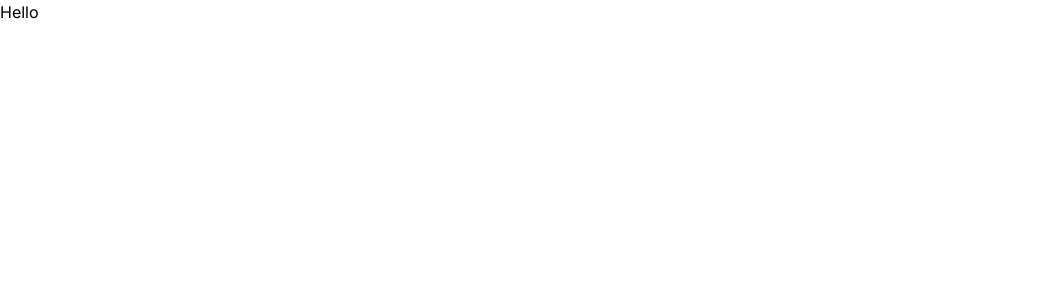
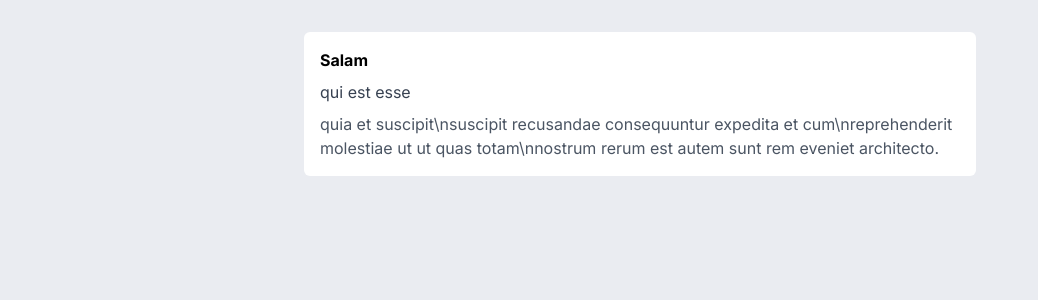
Before and after one commit to md-sabrim-faraz/timeline, a Next.js app: page / in a window 1280 px wide. Shown: the top 300 px of the page, without its empty margins (0-1038 px from the left). Built offline with nearby package versions, Linux system fonts and the light colour scheme.

Commit message:
- working on design

```diff
--- /dev/null
+++ b/app/components/HomePage.tsx
@@ -0,0 +1,14 @@
+import React from "react";
+import Posts from "./Posts";
+
+export default function HomePage() {
+  return (
+    <>
+      <section className="min-w-screen min-h-screen bg-lightGray py-8">
+        <div className="mx-auto max-w-2xl">
+          <Posts />
+        </div>
+      </section>
+    </>
+  );
+}
--- /dev/null
+++ b/app/components/Posts.tsx
@@ -0,0 +1,21 @@
+import React from "react";
+
+export default function Posts() {
+  return (
+    <>
+      <div className="mx-auto flex-col rounded-md bg-white p-4">
+        <div className="w-full">
+          <div className="flex flex-col gap-2">
+            <h1 className="font-bold">Salam</h1>
+            <h5 className="text-gray-700">qui est esse</h5>
+            <p className="text-gray-600">
+              quia et suscipit\nsuscipit recusandae consequuntur expedita et
+              cum\nreprehenderit molestiae ut ut quas totam\nnostrum rerum est
+              autem sunt rem eveniet architecto.
+            </p>
+          </div>
+        </div>
+      </div>
+    </>
+  );
+}
--- a/app/page.tsx
+++ b/app/page.tsx
@@ -1,9 +1,10 @@
 import Image from "next/image";
+import HomePage from "./components/HomePage";
 
 export default function Home() {
   return (
     <>
-      <h5>Hello</h5>
+      <HomePage />
     </>
   );
 }
--- a/tailwind.config.ts
+++ b/tailwind.config.ts
@@ -8,10 +8,8 @@ const config: Config = {
   ],
   theme: {
     extend: {
-      backgroundImage: {
-        "gradient-radial": "radial-gradient(var(--tw-gradient-stops))",
-        "gradient-conic":
-          "conic-gradient(from 180deg at 50% 50%, var(--tw-gradient-stops))",
+      colors: {
+        lightGray: "#eaecf1",
       },
     },
   },
```
